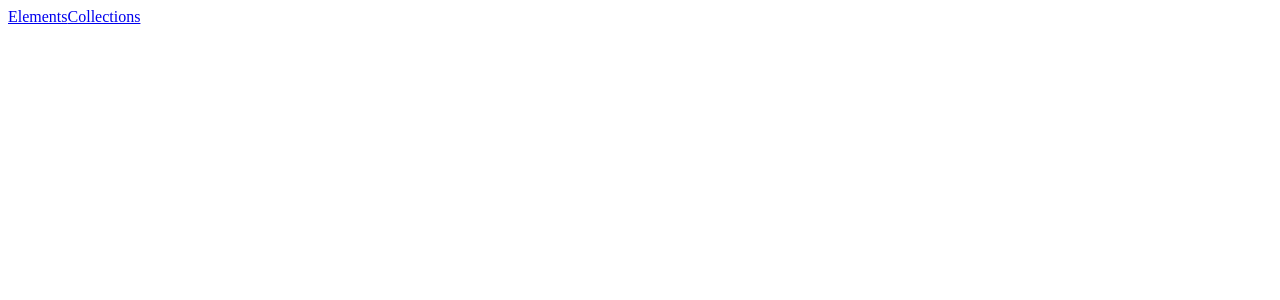
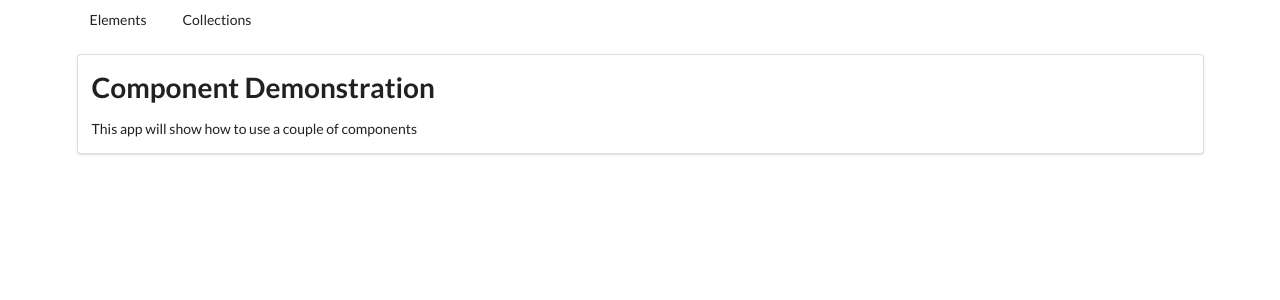
Before and after one commit to Deadras14/comps, an Angular app: page / in a window 1280 px wide. Shown: the top 300 px of the page. Built offline with nearby package versions, Linux system fonts and the light colour scheme.

Commit message:
Landing and NotFound Components

```diff
--- a/src/app/app-routing.module.ts
+++ b/src/app/app-routing.module.ts
@@ -1,7 +1,12 @@
 import { NgModule } from '@angular/core';
 import { RouterModule, Routes } from '@angular/router';
+import { HomeComponent } from './home/home.component';
+import { NotFoundComponent } from './not-found/not-found.component';
 
-const routes: Routes = [];
+const routes: Routes = [
+  { path: '', component: HomeComponent },
+  { path: '**', component: NotFoundComponent }
+];
 
 @NgModule({
   imports: [RouterModule.forRoot(routes)],
--- a/src/app/app.component.html
+++ b/src/app/app.component.html
@@ -1,4 +1,9 @@
-<a routerLink="/elements">Elements</a>
-<a routerLink="/collections">Collections</a>
-
-<router-outlet></router-outlet>
+<div class="ui container">
+  <div class="ui secondary pointer menu">
+    <a routerLink="/elements" routerLinkActive="active" class="item">Elements</a>
+    <a routerLink="/collections" routerLinkActive="active" class="item">Collections</a>
+  </div>
+  <div class="ui segment">
+    <router-outlet></router-outlet>
+  </div>
+</div>
--- /dev/null
+++ b/src/app/home/home.component.html
@@ -0,0 +1,4 @@
+<h1>Component Demonstration</h1>
+<p>
+  This app will show how to use a couple of components
+</p>
--- /dev/null
+++ b/src/app/home/home.component.ts
@@ -0,0 +1,15 @@
+import { Component, OnInit } from '@angular/core';
+
+@Component({
+  selector: 'app-home',
+  templateUrl: './home.component.html',
+  styleUrls: ['./home.component.css']
+})
+export class HomeComponent implements OnInit {
+
+  constructor() { }
+
+  ngOnInit(): void {
+  }
+
+}
--- /dev/null
+++ b/src/app/not-found/not-found.component.html
@@ -0,0 +1 @@
+<h3>Oops...Page Not Found!</h3>
--- /dev/null
+++ b/src/app/not-found/not-found.component.ts
@@ -0,0 +1,15 @@
+import { Component, OnInit } from '@angular/core';
+
+@Component({
+  selector: 'app-not-found',
+  templateUrl: './not-found.component.html',
+  styleUrls: ['./not-found.component.css']
+})
+export class NotFoundComponent implements OnInit {
+
+  constructor() { }
+
+  ngOnInit(): void {
+  }
+
+}
--- a/src/styles.css
+++ b/src/styles.css
@@ -1 +1,2 @@
 /* You can add global styles to this file, and also import other style files */
+@import 'semantic-ui-css/semantic.css';
```
Also changed, not shown: src/app/app.module.ts (+6 -2 lines), src/app/home/home.component.css (added), src/app/not-found/not-found.component.css (added), 2 other files (tests, documents, lock files or other folders).
